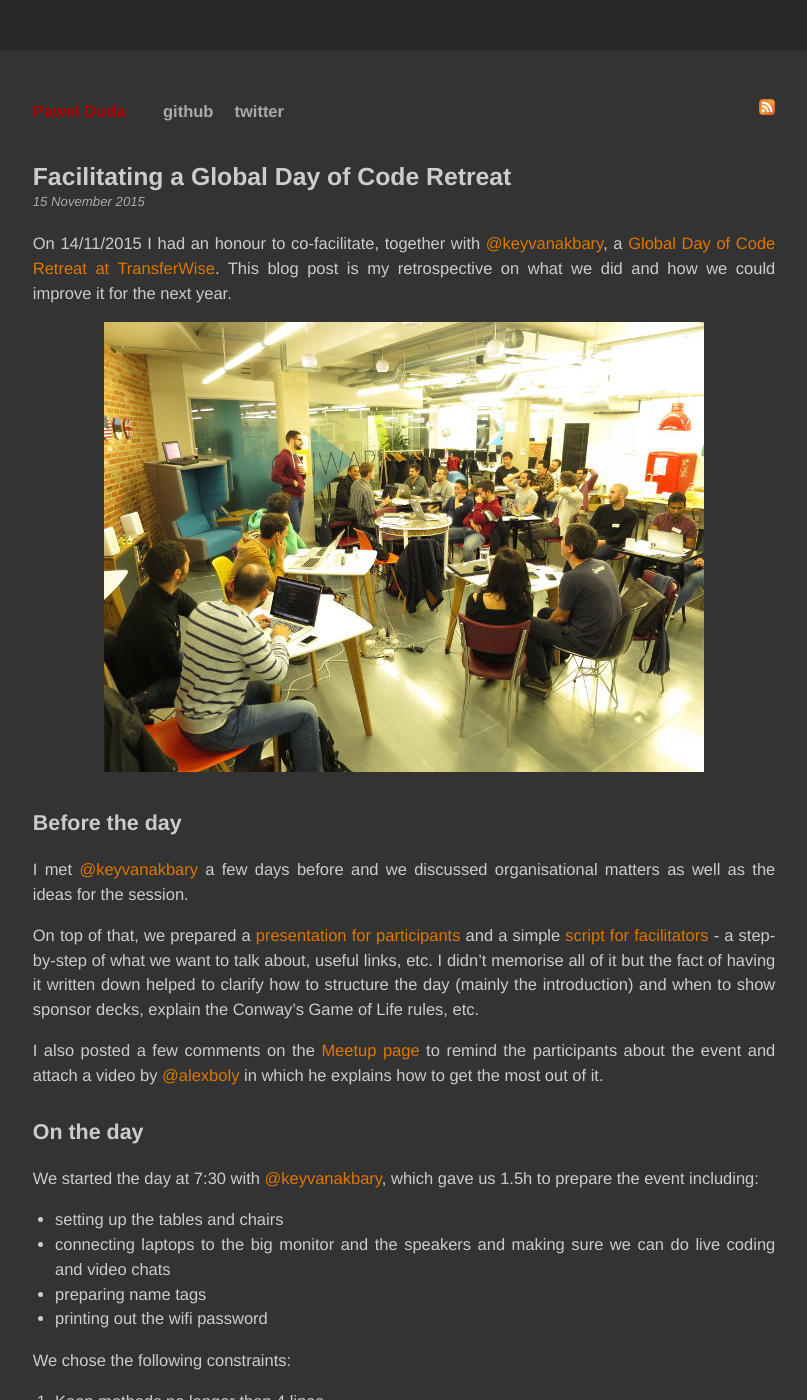
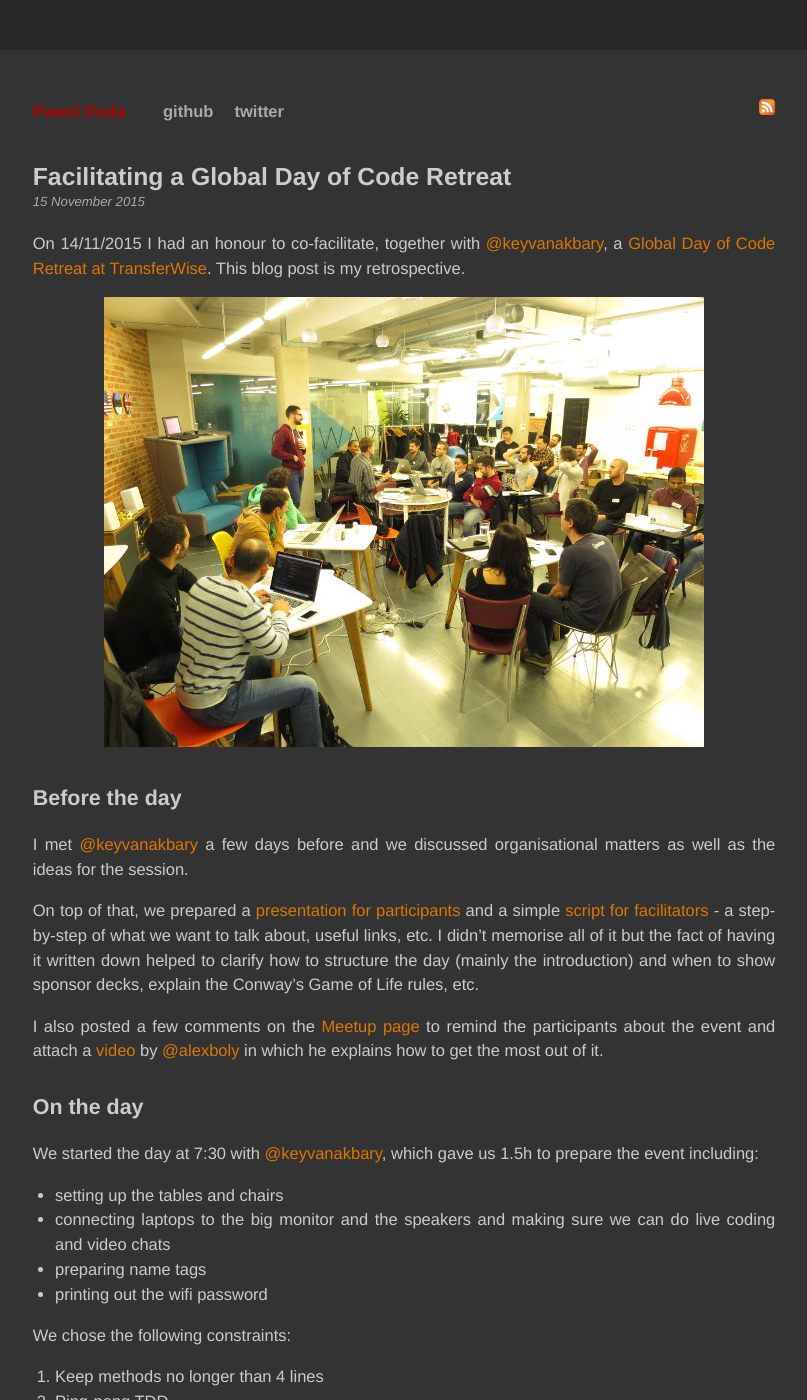
Before and after one commit to unclejamal/unclejamal.github.io, a Jekyll site: the page built from _posts/2015-11-15-facilitating-gdcr.markdown, in a window 1280 px wide and 1400 px high. Shown: the whole window, without its empty margins (236-1043 px from the left). Built offline with Jekyll 4.4.1, drawn with Linux system fonts in a browser that asks for light colours; Markdown is read by kramdown in place of the engine named in the settings; comment, search, counter and statistics services are not loaded.

Commit message:
minor fixed for GDCR2015

```diff
--- a/_posts/2015-11-15-facilitating-gdcr.markdown
+++ b/_posts/2015-11-15-facilitating-gdcr.markdown
@@ -4,7 +4,7 @@ title: Facilitating a Global Day of Code Retreat
 ---
 
 
-On 14/11/2015 I had an honour to co-facilitate, together with [@keyvanakbary](http://twitter.com/keyvanakbary), a [Global Day of Code Retreat at TransferWise](http://www.meetup.com/london-software-craftsmanship/events/226148869). This blog post is my retrospective on what we did and how we could improve it for the next year.
+On 14/11/2015 I had an honour to co-facilitate, together with [@keyvanakbary](http://twitter.com/keyvanakbary), a [Global Day of Code Retreat at TransferWise](http://www.meetup.com/london-software-craftsmanship/events/226148869). This blog post is my retrospective.
 
 <div style="text-align: center">
   <a href="/pic/gdcr2015/gdcr.jpg">
@@ -21,7 +21,7 @@ I met [@keyvanakbary](http://twitter.com/keyvanakbary) a few days before and we
 On top of that, we prepared a [presentation for participants](https://docs.google.com/presentation/d/1r_3X5VfLgwG4ZG-jlWtPO_uAI9msTbRnYcyQUe__BCM/edit?usp=sharing)
 and a simple [script for facilitators](https://drive.google.com/open?id=1Ryav3NGRNGMARyAWs-iLFjU9CmtoxDynRlczi00hGtg) - a step-by-step of what we want to talk about, useful links, etc. I didn't memorise all of it but the fact of having it written down helped to clarify how to structure the day (mainly the introduction) and when to show sponsor decks, explain the Conway's Game of Life rules, etc.
 
-I also posted a few comments on the [Meetup page](http://www.meetup.com/london-software-craftsmanship/events/226148869) to remind the participants about the event and attach a video by [@alexboly](http://twitter.com/alexboly) in which he explains how to get the most out of it.
+I also posted a few comments on the [Meetup page](http://www.meetup.com/london-software-craftsmanship/events/226148869) to remind the participants about the event and attach a [video](https://vimeo.com/145525880) by [@alexboly](http://twitter.com/alexboly) in which he explains how to get the most out of it.
 
 
 
```
